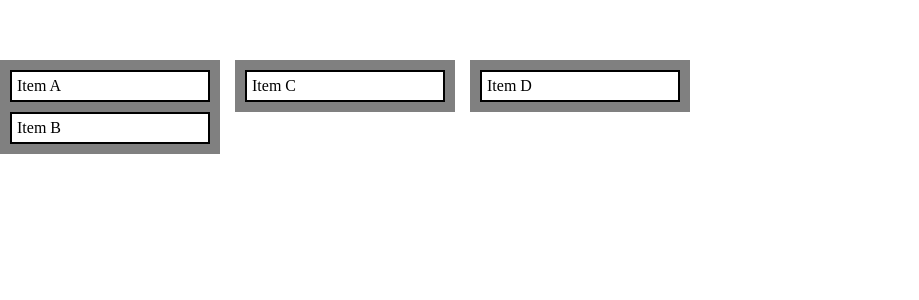
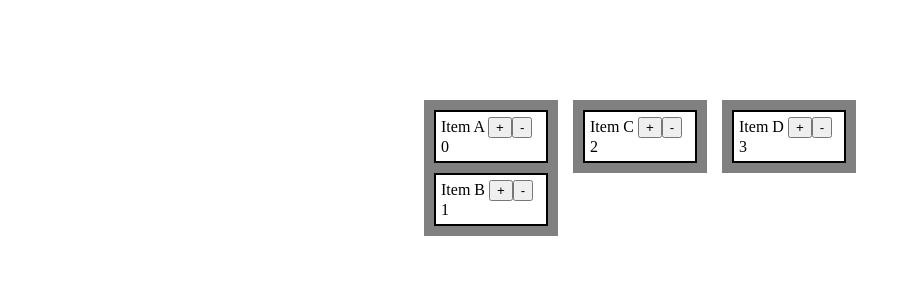
Before and after one commit to AleksaRud/ToDoList, a Vue app in the folder ToDoList/: page / in a window 1280 px wide. Shown: the top 300 px of the page, without its empty margins (0-919 px from the left). Built offline with nearby package versions, Linux system fonts and the light colour scheme.

Commit message:
add and delete function

```diff
--- a/ToDoList/src/components/DragDrop.vue
+++ b/ToDoList/src/components/DragDrop.vue
@@ -40,10 +40,24 @@ import { ref } from 'vue';
 
       }
 
+      function addElement(list_id:number){
+        items.value.push({id: (items.value.length).toString(), title: 'new' + (items.value.length).toString(), list: list_id});
+      }
+
+      function deleteElement(id:string){
+        let pos = items.value.findIndex(item => item.id == id);
+        items.value.splice(pos, 1);
+        for(let i=0; i<items.value.length; i++){
+          items.value[i].id = i.toString();
+        }
+      }
+
       return {
         getList,
         onDrop,
         startDrag,
+        addElement,
+        deleteElement,
       }
     },
   }
@@ -59,6 +73,8 @@ import { ref } from 'vue';
             draggable="true"
             @dragstart="startDrag($event, item)">
             {{ item.title }}
+            <button @click="addElement(1)">+</button>
+            <button @click="deleteElement(item.id)">-</button> {{ item.id }}
             </div>
         </div>
         <div class="drop-zone" @drop="onDrop($event, 2)" @dragenter.prevent @dragover.prevent>
@@ -68,6 +84,8 @@ import { ref } from 'vue';
             draggable="true"
             @dragstart="startDrag($event, item)">
             {{ item.title }}
+            <button @click="addElement(2)">+</button>
+            <button @click="deleteElement(item.id)">-</button> {{ item.id }}
             </div>
         </div>
         <div class="drop-zone" @drop="onDrop($event, 3)" @dragenter.prevent @dragover.prevent>
@@ -77,6 +95,8 @@ import { ref } from 'vue';
             draggable="true"
             @dragstart="startDrag($event, item)">
             {{ item.title }}
+            <button @click="addElement(3)">+</button>
+            <button @click="deleteElement(item.id)">-</button> {{ item.id }}
             </div>
         </div>
     </div>
@@ -84,14 +104,19 @@ import { ref } from 'vue';
 
 <style scoped>
     .columns {
-  margin-top: 60px;
+        width: 100%;
+        height: 100%;
         display: flex;
         flex-direction: row;
         gap: 15px;
+        justify-content: center;
+        align-items: flex-start;
+        margin-top: 100px;
     }
 
     .drop-zone{
-  width: 200px;
+
+        min-width: 100px;
         background-color: gray;
         padding: 10px;
         min-height: 10px;
@@ -99,6 +124,7 @@ import { ref } from 'vue';
     }
 
     .drag-el{
+        width: 100px;
         background-color: #FFFFFF;
         border: 2px solid black;
         margin-bottom: 10px;
```
Lines whose indentation alone changed are shown as unchanged.
